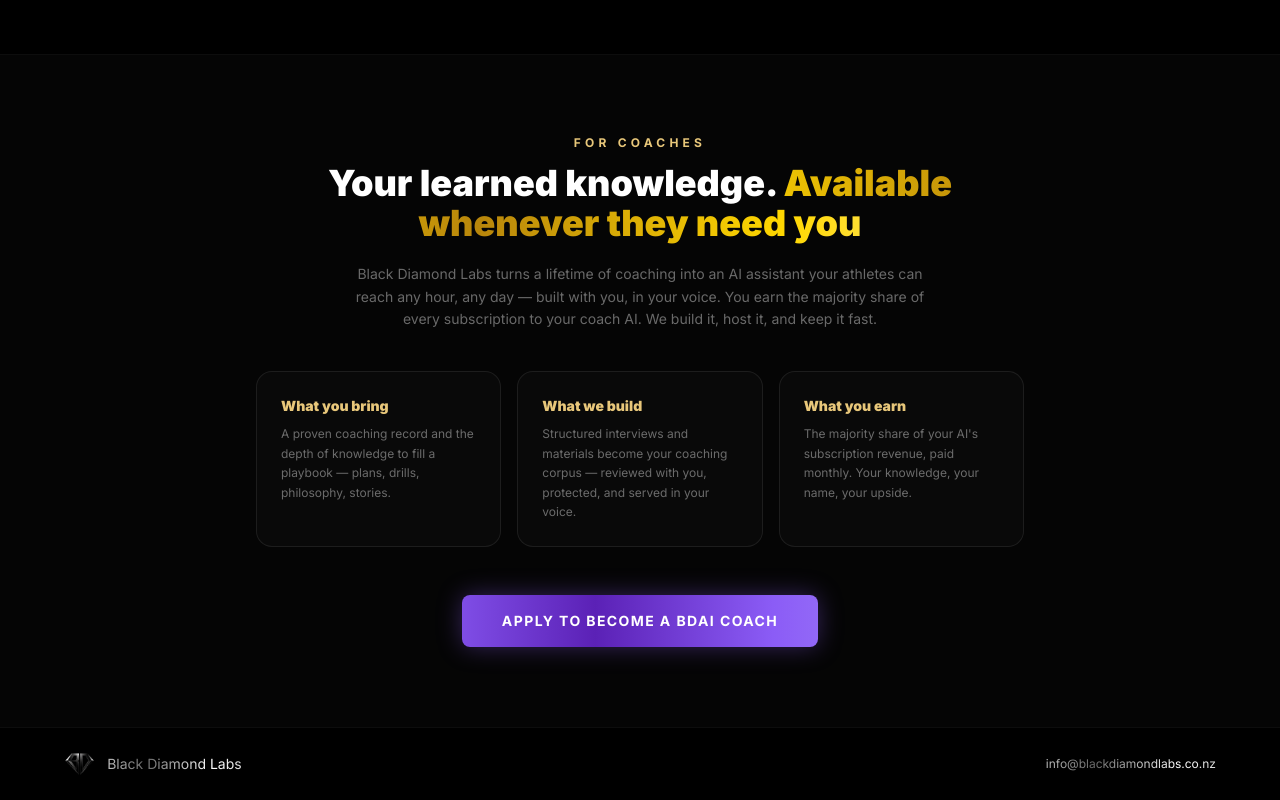
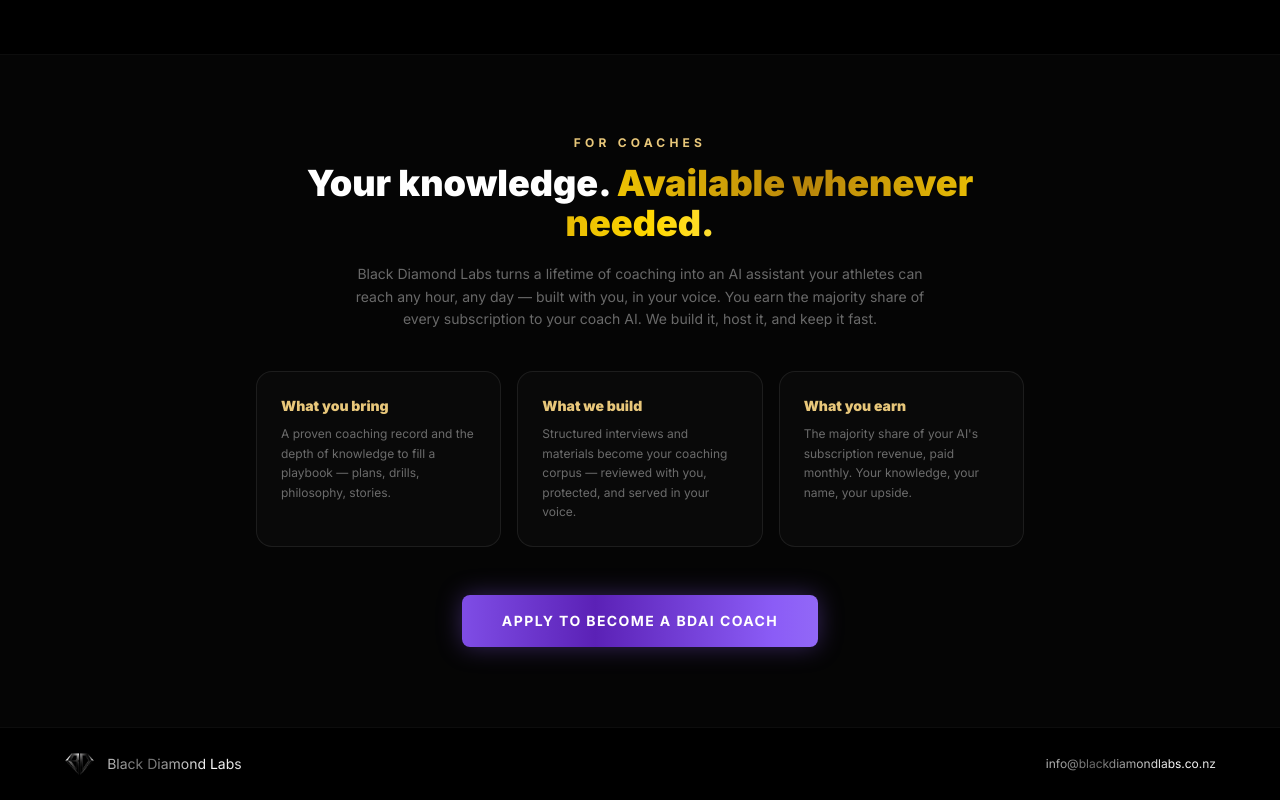
Before and after one commit to N8Nuks/blackdiamondlabs, a Next.js app: page /bd-ai in a window 1280 px wide. Shown: the part 976-1776 px from the top of the page. Built offline with nearby package versions, Linux system fonts and the light colour scheme.

Commit message:
BDAI: For Coaches heading final wording

```diff
--- a/app/bd-ai/page.tsx
+++ b/app/bd-ai/page.tsx
@@ -63,7 +63,7 @@ export default function BDAI() {
       <section className="px-6 sm:px-12 py-20" style={{ borderTop: '1px solid #ffffff08', background: '#050505' }}>
         <div className="max-w-3xl mx-auto text-center">
           <p className="text-xs font-bold uppercase tracking-[0.35em] mb-3" style={{ color: '#E8C77A' }}>For Coaches</p>
-          <h2 className="text-3xl sm:text-4xl font-black mb-5">Your learned knowledge. <span style={goldText}>Available whenever they need you</span></h2>
+          <h2 className="text-3xl sm:text-4xl font-black mb-5">Your knowledge. <span style={goldText}>Available whenever needed.</span></h2>
           <p className="text-sm text-white/40 leading-relaxed mb-10 max-w-xl mx-auto">
             Black Diamond Labs turns a lifetime of coaching into an AI assistant your athletes can reach any hour, any day — built with you, in your voice. You earn the majority share of every subscription to your coach AI. We build it, host it, and keep it fast.
           </p>
```
